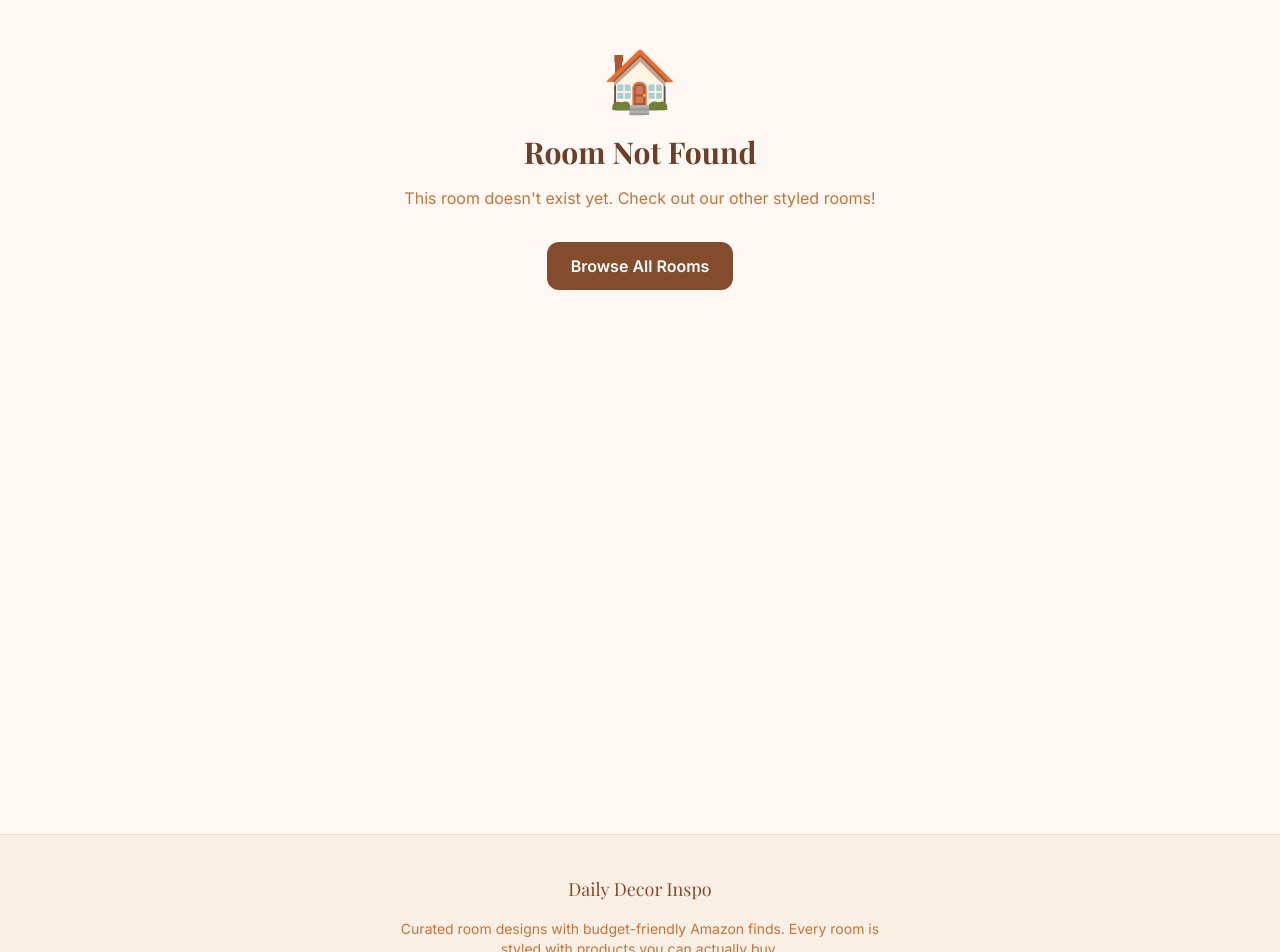
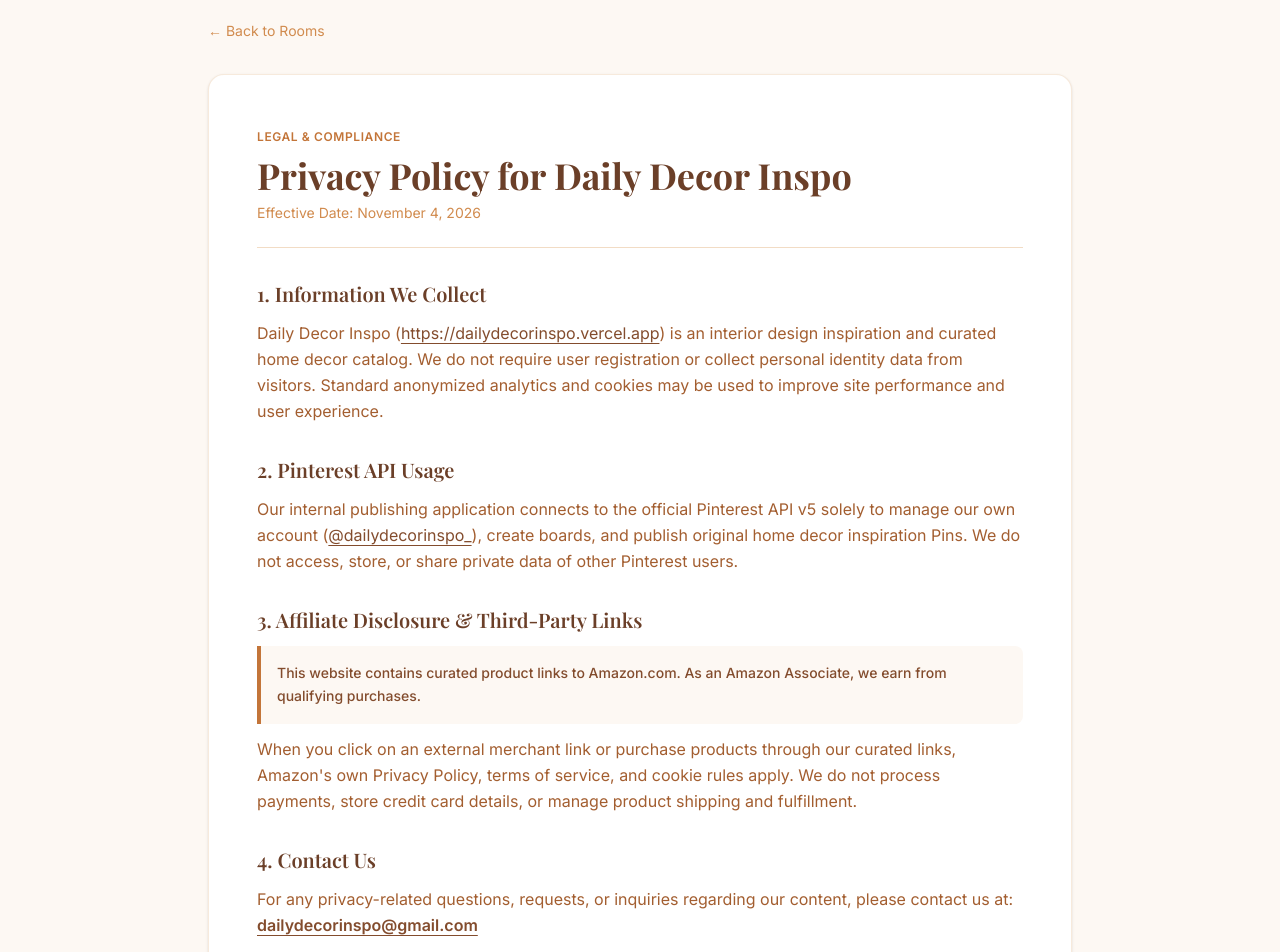
Before and after one commit to Brooxyz/dailydecorinspo, a Next.js app: page /privacy in a window 1280 px wide. Before the commit this address had no page. Shown: the part 120-1072 px from the top of the page. Built offline with nearby package versions, Linux system fonts and the light colour scheme.

Commit message:
Add Privacy Policy page and footer link for Pinterest App approval

```diff
--- a/src/app/layout.tsx
+++ b/src/app/layout.tsx
@@ -121,15 +121,19 @@ function Footer() {
             </p>
           </div>
 
-          <div className="flex items-center justify-center gap-4 pt-4">
+          <div className="flex items-center justify-center gap-6 pt-4 text-xs text-warm-600">
+            <a href="/privacy/" className="hover:text-warm-900 underline underline-offset-2 transition-colors">
+              Privacy Policy
+            </a>
+            <span>•</span>
             <a
               href="https://pinterest.com/dailydecorinspo_"
               target="_blank"
               rel="noopener noreferrer"
-              className="text-warm-500 hover:text-warm-700 transition-colors"
-              aria-label="Pinterest"
+              className="text-warm-600 hover:text-warm-900 transition-colors flex items-center gap-1"
             >
               <PinterestIcon />
+              Pinterest
             </a>
           </div>
 
--- /dev/null
+++ b/src/app/privacy/page.tsx
@@ -0,0 +1,114 @@
+import type { Metadata } from "next";
+
+export const metadata: Metadata = {
+  title: "Privacy Policy — Daily Decor Inspo",
+  description: "Privacy Policy and Affiliate Disclosure for Daily Decor Inspo.",
+};
+
+export default function PrivacyPage() {
+  return (
+    <div className="max-w-4xl mx-auto px-4 py-16">
+      {/* Back button */}
+      <div className="mb-8">
+        <a
+          href="/"
+          className="inline-flex items-center gap-2 text-sm text-warm-500 hover:text-warm-800 transition-colors"
+        >
+          ← Back to Rooms
+        </a>
+      </div>
+
+      <div className="bg-white rounded-2xl p-8 sm:p-12 shadow-sm border border-warm-200/60 space-y-8">
+        <div className="border-b border-warm-200 pb-6">
+          <span className="text-xs font-semibold uppercase tracking-wider text-warm-600">
+            Legal &amp; Compliance
+          </span>
+          <h1 className="font-display text-3xl sm:text-4xl font-bold text-warm-900 mt-2">
+            Privacy Policy for Daily Decor Inspo
+          </h1>
+          <p className="text-sm text-warm-500 mt-2">
+            Effective Date: November 4, 2026
+          </p>
+        </div>
+
+        {/* Section 1 */}
+        <section className="space-y-3">
+          <h2 className="font-display text-xl font-semibold text-warm-900">
+            1. Information We Collect
+          </h2>
+          <p className="text-warm-700 leading-relaxed text-sm sm:text-base">
+            Daily Decor Inspo (
+            <a
+              href="https://dailydecorinspo.vercel.app"
+              className="text-warm-800 underline underline-offset-4"
+            >
+              https://dailydecorinspo.vercel.app
+            </a>
+            ) is an interior design inspiration and curated home decor catalog.
+            We do not require user registration or collect personal identity
+            data from visitors. Standard anonymized analytics and cookies may be
+            used to improve site performance and user experience.
+          </p>
+        </section>
+
+        {/* Section 2 */}
+        <section className="space-y-3">
+          <h2 className="font-display text-xl font-semibold text-warm-900">
+            2. Pinterest API Usage
+          </h2>
+          <p className="text-warm-700 leading-relaxed text-sm sm:text-base">
+            Our internal publishing application connects to the official
+            Pinterest API v5 solely to manage our own account (
+            <a
+              href="https://pinterest.com/dailydecorinspo_"
+              target="_blank"
+              rel="noopener noreferrer"
+              className="text-warm-800 underline underline-offset-4"
+            >
+              @dailydecorinspo_
+            </a>
+            ), create boards, and publish original home decor inspiration Pins.
+            We do not access, store, or share private data of other Pinterest
+            users.
+          </p>
+        </section>
+
+        {/* Section 3 */}
+        <section className="space-y-3">
+          <h2 className="font-display text-xl font-semibold text-warm-900">
+            3. Affiliate Disclosure &amp; Third-Party Links
+          </h2>
+          <div className="bg-warm-50 border-l-4 border-warm-600 p-4 rounded-r-lg">
+            <p className="text-warm-800 font-medium text-sm leading-relaxed">
+              This website contains curated product links to Amazon.com. As an
+              Amazon Associate, we earn from qualifying purchases.
+            </p>
+          </div>
+          <p className="text-warm-700 leading-relaxed text-sm sm:text-base">
+            When you click on an external merchant link or purchase products
+            through our curated links, Amazon&apos;s own Privacy Policy, terms of
+            service, and cookie rules apply. We do not process payments, store
+            credit card details, or manage product shipping and fulfillment.
+          </p>
+        </section>
+
+        {/* Section 4 */}
+        <section className="space-y-3">
+          <h2 className="font-display text-xl font-semibold text-warm-900">
+            4. Contact Us
+          </h2>
+          <p className="text-warm-700 leading-relaxed text-sm sm:text-base">
+            For any privacy-related questions, requests, or inquiries regarding
+            our content, please contact us at:{" "}
+            <a
+              href="mailto:dailydecorinspo@gmail.com"
+              className="text-warm-800 font-semibold underline underline-offset-4"
+            >
+              dailydecorinspo@gmail.com
+            </a>
+          </p>
+        </section>
+      </div>
+    </div>
+  );
+}
```
